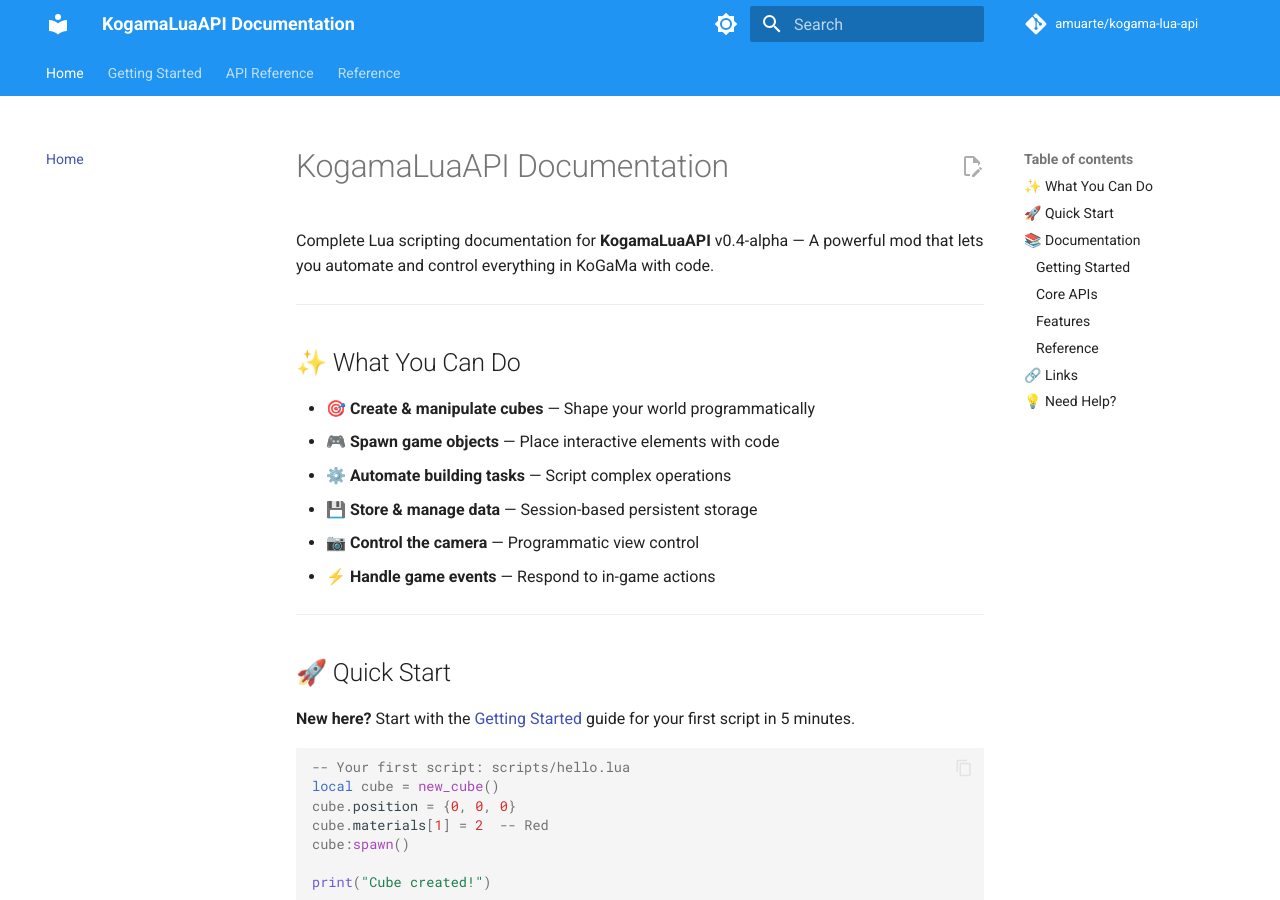
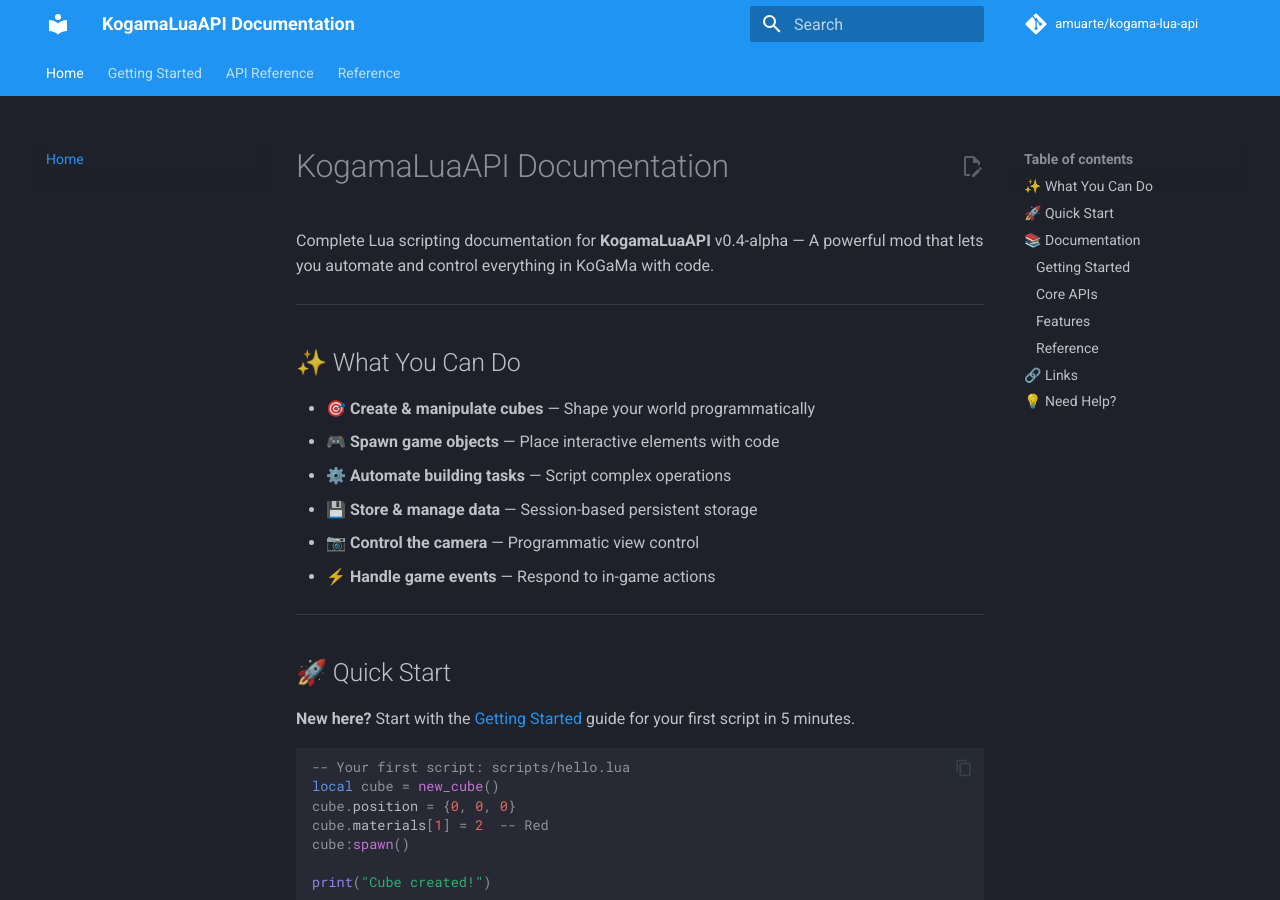
Before and after one commit to amuarte/kogama-lua-api, an MkDocs documentation site: the page built from docs/index.md, in a window 1280 px wide and 900 px high. Built offline with MkDocs 1.6.1 and Material for MkDocs 9.7.7, drawn with Linux system fonts in a browser that asks for light colours; comment, search, counter and statistics services are not loaded.

Commit message:
Add system preference detection and three theme options (auto, light, dark)

```diff
--- a/mkdocs.yml
+++ b/mkdocs.yml
@@ -8,18 +8,25 @@ edit_uri: edit/main/docs/
 theme:
   name: material
   palette:
+    - media: "(prefers-color-scheme)"
+      scheme: slate
+      primary: blue
+      accent: indigo
+      toggle:
+        icon: material/brightness-auto
+        name: Auto (system preference)
     - scheme: light
       primary: blue
       accent: indigo
       toggle:
         icon: material/brightness-7
-        name: Dark mode
+        name: Light mode
     - scheme: dark
       primary: indigo
       accent: blue
       toggle:
         icon: material/brightness-4
-        name: Light mode
+        name: Dark mode
   font:
     text: Roboto
     code: Roboto Mono
```
